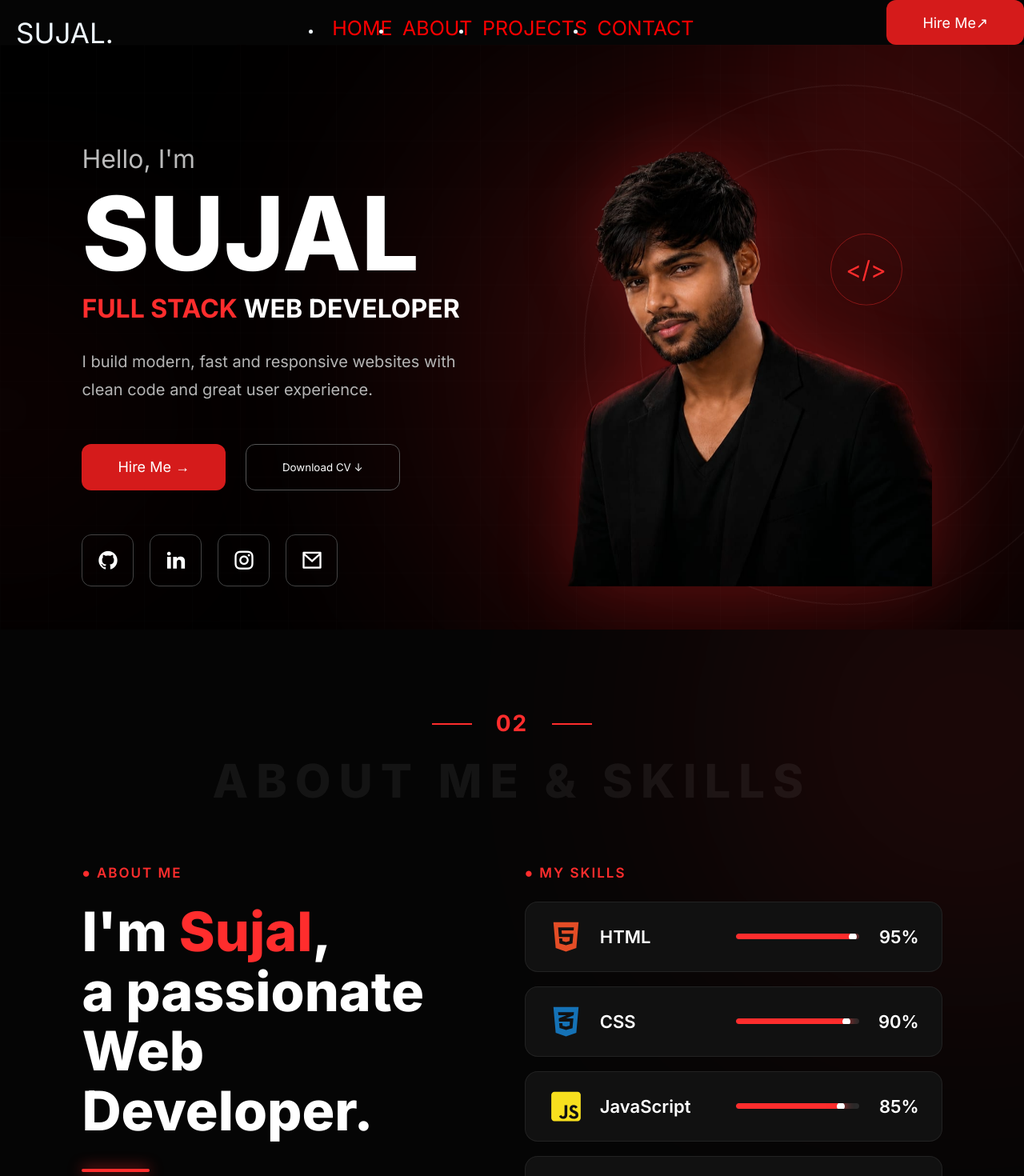
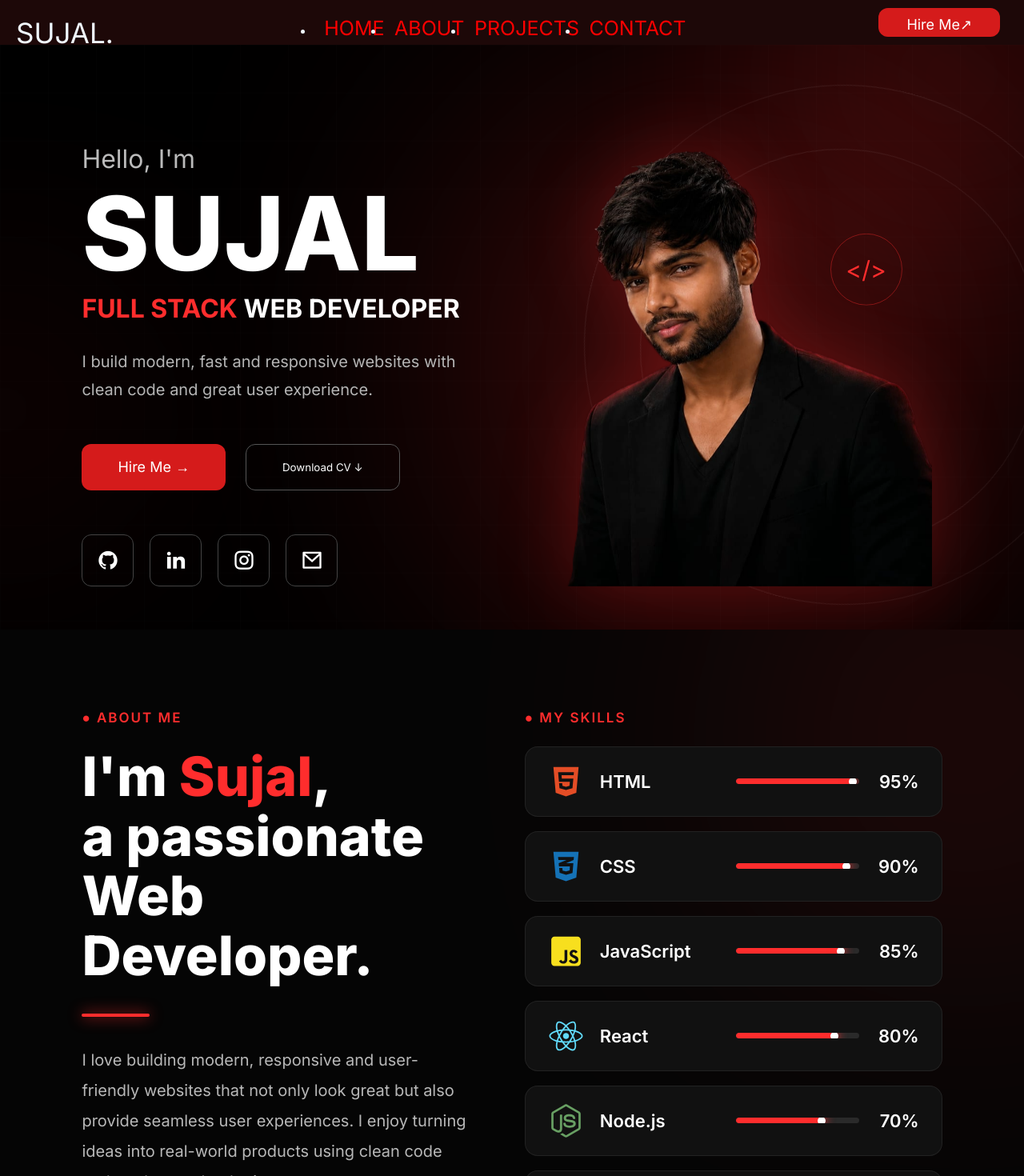
Before and after one commit to be-sharma/PORTFOLIO, a React (Vite) app in the folder portfolio/: page / in a window 1280 px wide. Shown: the top 1470 px of the page at 80% size. Built offline with nearby package versions, Linux system fonts and the light colour scheme.

Commit message:
refine new feature

```diff
--- a/portfolio/package.json
+++ b/portfolio/package.json
@@ -11,7 +11,8 @@
   },
   "dependencies": {
     "react": "^19.2.0",
-    "react-dom": "^19.2.0"
+    "react-dom": "^19.2.0",
+    "react-icons": "^5.7.0"
   },
   "devDependencies": {
     "@eslint/js": "^9.39.1",
--- a/portfolio/src/S1components/Nav.css
+++ b/portfolio/src/S1components/Nav.css
@@ -10,6 +10,7 @@
     display: flex;
     color: aliceblue;
     justify-content: space-between;
+    background-color: rgba(41, 10, 10, 0.671);
 }
 .logo{
     margin: 20px 20px;
@@ -28,6 +29,8 @@
     font-size: 25px;
 }
 .hire-btn{
+    margin: 10px 10px ;
+    margin-right: 30px ;
 
     background:#d51b1b;
 
@@ -35,7 +38,7 @@
 
     border:none;
 
-    padding:18px 45px;
+    padding:10px 35px;
 
     border-radius:12px;
 
--- a/portfolio/src/S2components/Left.jsx
+++ b/portfolio/src/S2components/Left.jsx
@@ -30,15 +30,6 @@ function Left() {
   return (
     <section className="about-section" id="about">
 
-      {/* Section Heading */}
-
-      <div className="section-title">
-
-        <span>02</span>
-
-        <h1>ABOUT ME & SKILLS</h1>
-
-      </div>
 
       <div className="about-container">
 
```
Also changed, not shown: package.json (+4 -5 lines), 2 other files (tests, documents, lock files or other folders).
